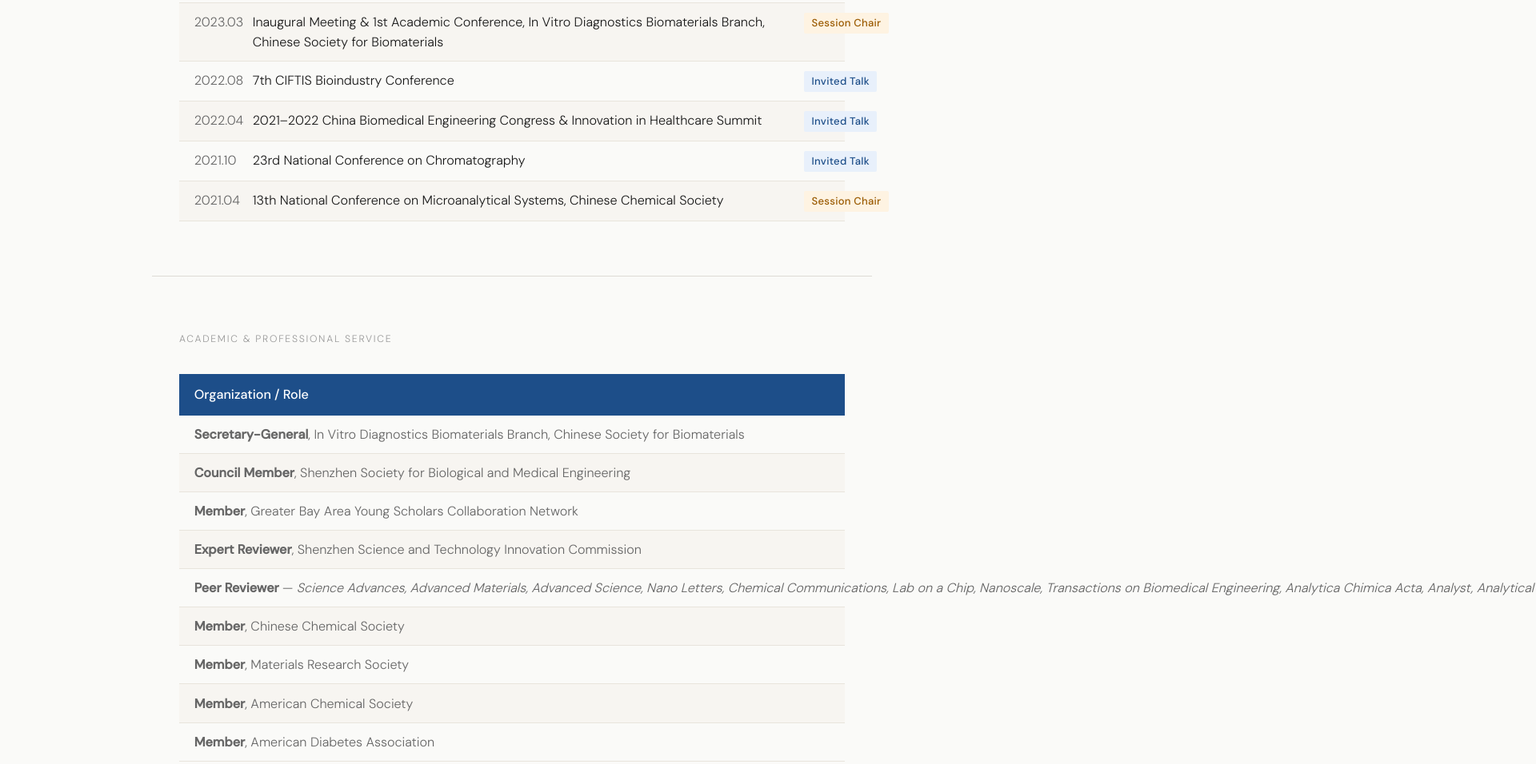
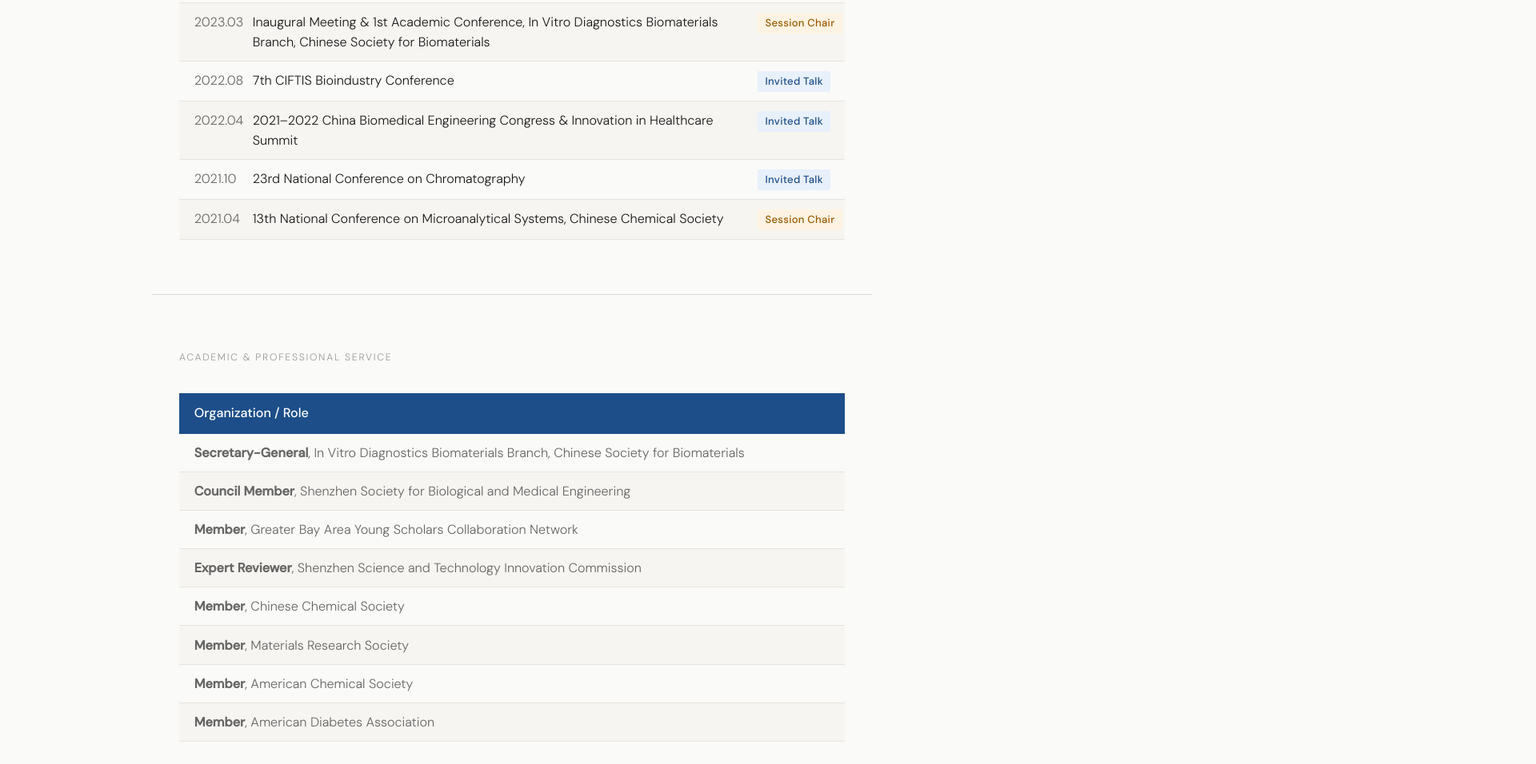
Before and after one commit to bozhang-lab/bozhang-lab.github.io, a plain HTML site: page recognition.html in a window 1280 px wide. Shown: the part 2680-3636 px from the top of the page at 80% size, 1920 px wide, since content can reach past the window. Drawn offline with nearby package versions, Linux system fonts and the light colour scheme.

Commit message:
Add files via upload

```diff
--- a/recognition.html
+++ b/recognition.html
@@ -38,7 +38,7 @@
       color: #666;
       width: 6rem;
     }
-    td.badge { width: 9rem; white-space: nowrap; }
+    td.badge { width: 7.5rem; min-width: 7.5rem; white-space: nowrap; }
     .badge-tag {
       display: inline-block;
       font-size: 0.77rem;
@@ -152,12 +152,7 @@
         <tr><td colspan="2"><strong>Council Member</strong>, Shenzhen Society for Biological and Medical Engineering</td></tr>
         <tr><td colspan="2"><strong>Member</strong>, Greater Bay Area Young Scholars Collaboration Network</td></tr>
         <tr><td colspan="2"><strong>Expert Reviewer</strong>, Shenzhen Science and Technology Innovation Commission</td></tr>
-        <tr><td colspan="2"><strong>Peer Reviewer</strong> —
-          <em>Science Advances, Advanced Materials, Advanced Science, Nano Letters,
-          Chemical Communications, Lab on a Chip, Nanoscale,
-          Transactions on Biomedical Engineering, Analytica Chimica Acta,
-          Analyst, Analytical Methods, Antibody Technology Journal,
-          Open Access Bioinformatics, International Journal of Nanomedicine</em></td></tr>
+
         <tr><td colspan="2"><strong>Member</strong>, Chinese Chemical Society</td></tr>
         <tr><td colspan="2"><strong>Member</strong>, Materials Research Society</td></tr>
         <tr><td colspan="2"><strong>Member</strong>, American Chemical Society</td></tr>
```
